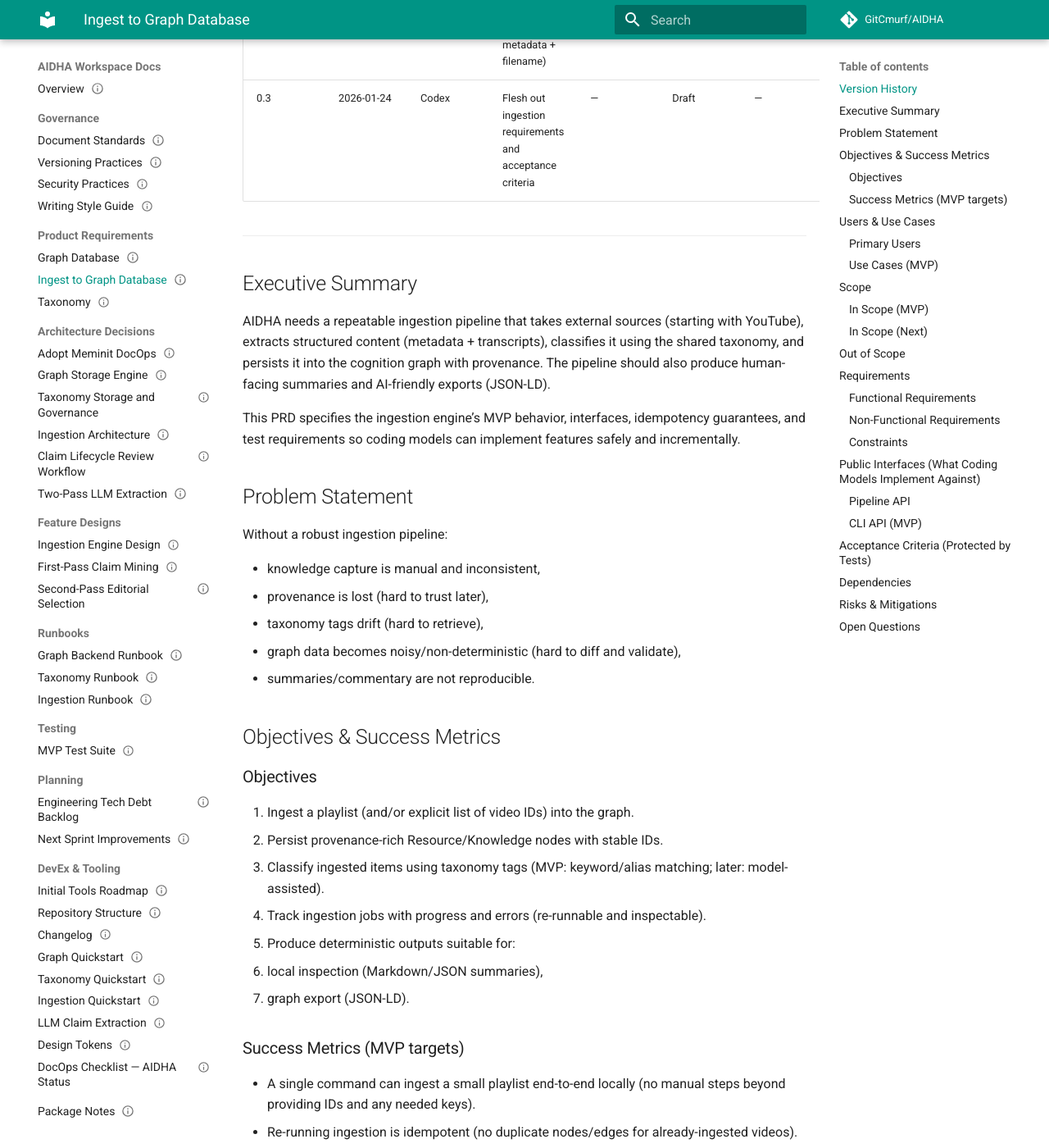
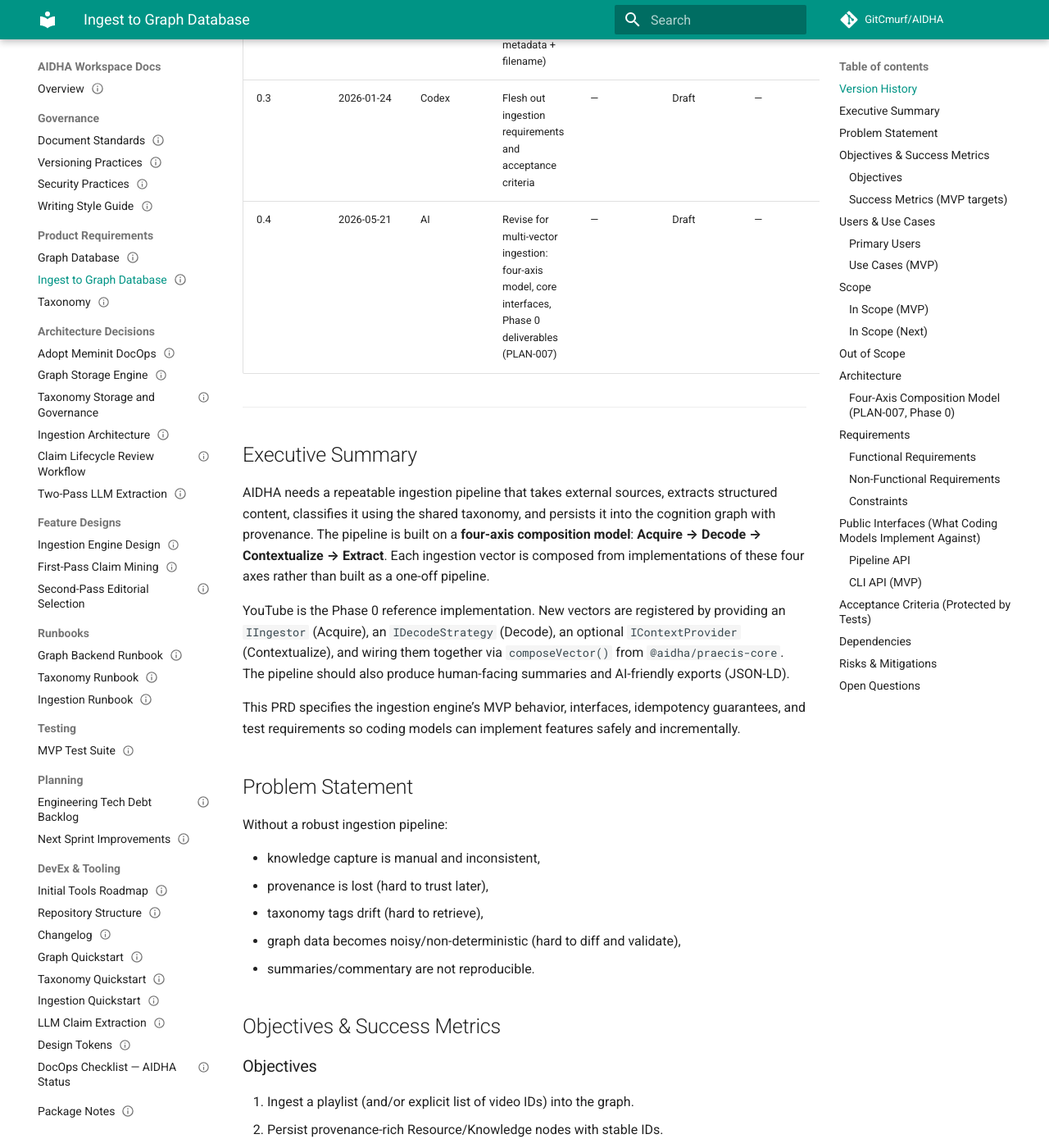
Before and after one commit to GitCmurf/AIDHA, an MkDocs documentation site: the page built from docs/10-prd/prd-002-ingest-to-graph-database.md, in a window 1280 px wide and 1400 px high, scrolled down 504 px. Shown: the whole window at 82% size. Built offline with MkDocs 1.6.1 and Material for MkDocs 9.7.7, drawn with Linux system fonts in a browser that asks for light colours; comment, search, counter and statistics services are not loaded; the version menu is left out; some of the changed text lies outside the part shown.

Commit message:
docs(plan-007): revise PRD-002 + quickstart for multi-vector architecture
- PRD-002 v0.4: add four-axis Architecture section (Acquire/Decode/Contextualize/Extract),
  update Executive Summary and Objectives to reference composeVector/IIngestor/IDecodeStrategy,
  generalize NFR-1 (no-network CI) to all ingestion vectors
- Quickstart v0.26: add Architecture Note identifying the YouTube vector as the Phase 0
  reference implementation and pointing to PRD-002
- catalog.json regenerated by docs:build

Co-Authored-By: Claude Sonnet 4.6 <noreply@anthropic.com>

```diff
--- a/docs/10-prd/prd-002-ingest-to-graph-database.md
+++ b/docs/10-prd/prd-002-ingest-to-graph-database.md
@@ -2,8 +2,8 @@
 document_id: AIDHA-PRD-002
 owner: Ingestion Product Lead
 status: Draft
-last_updated: 2026-01-24
-version: '0.3'
+last_updated: 2026-05-21
+version: '0.4'
 title: Ingest to Graph Database
 type: PRD
 docops_version: '2.0'
@@ -14,8 +14,8 @@ docops_version: '2.0'
 > **Owner:** Ingestion Product Lead
 > **Approvers:** —
 > **Status:** Draft
-> **Version:** 0.3
-> **Last Updated:** 2026-01-24
+> **Version:** 0.4
+> **Last Updated:** 2026-05-21
 > **Type:** PRD
 
 ## Version History
@@ -25,15 +25,22 @@ docops_version: '2.0'
 | 0.1     | 2025-11-09 | TBD    | Skeleton PRD created                                     | —         | Draft  | —         |
 | 0.2     | 2025-12-27 | CMF    | Migrate to Meminit DocOps 2.0 (ID + metadata + filename) | —         | Draft  | —         |
 | 0.3     | 2026-01-24 | Codex  | Flesh out ingestion requirements and acceptance criteria | —         | Draft  | —         |
+| 0.4     | 2026-05-21 | AI     | Revise for multi-vector ingestion: four-axis model, core interfaces, Phase 0 deliverables (PLAN-007) | — | Draft | — |
 
 ---
 
 ## Executive Summary
 
-AIDHA needs a repeatable ingestion pipeline that takes external sources (starting with YouTube),
-extracts structured content (metadata + transcripts), classifies it using the shared taxonomy, and
-persists it into the cognition graph with provenance. The pipeline should also produce human-facing
-summaries and AI-friendly exports (JSON-LD).
+AIDHA needs a repeatable ingestion pipeline that takes external sources, extracts structured content,
+classifies it using the shared taxonomy, and persists it into the cognition graph with provenance.
+The pipeline is built on a **four-axis composition model**: **Acquire → Decode → Contextualize →
+Extract**. Each ingestion vector is composed from implementations of these four axes rather than
+built as a one-off pipeline.
+
+YouTube is the Phase 0 reference implementation. New vectors are registered by providing an
+`IIngestor` (Acquire), an `IDecodeStrategy` (Decode), an optional `IContextProvider`
+(Contextualize), and wiring them together via `composeVector()` from `@aidha/praecis-core`. The
+pipeline should also produce human-facing summaries and AI-friendly exports (JSON-LD).
 
 This PRD specifies the ingestion engine’s MVP behavior, interfaces, idempotency guarantees, and test
 requirements so coding models can implement features safely and incrementally.
@@ -59,6 +66,8 @@ Without a robust ingestion pipeline:
 5. Produce deterministic outputs suitable for:
    - local inspection (Markdown/JSON summaries),
    - graph export (JSON-LD).
+6. Register new ingestion vectors by implementing `IIngestor` + `IDecodeStrategy` and wiring them
+   via `composeVector()` — no per-vector pipeline boilerplate.
 
 ### Success Metrics (MVP targets)
 
@@ -112,6 +121,31 @@ Without a robust ingestion pipeline:
 - Running ingestion as a hosted service (MVP is local CLI).
 - Real-time streaming ingestion.
 - Multi-tenant auth and user management.
+
+## Architecture
+
+### Four-Axis Composition Model (PLAN-007, Phase 0)
+
+Ingestion is decomposed into four composable axes. Each vector wires an implementation per axis;
+shared infrastructure lives in `@aidha/praecis-core`.
+
+| Axis | Interface | Responsibility |
+| --- | --- | --- |
+| **Acquire** | `IIngestor` | Fetch raw bytes/stream and return a `RawSource` |
+| **Decode** | `IDecodeStrategy` | Parse a `RawSource` into `MediaSegment[]` |
+| **Contextualize** | `IContextProvider` | Enrich segments with graph context (stub in Phase 0) |
+| **Extract** | `IChunker` + miner/editor/exporter | Chunk segments and run extraction |
+
+`composeVector(spec: VectorSpec): ComposedVector` assembles the four axes and returns a runnable
+pipeline. `runVector()` drives end-to-end execution.
+
+**`Locator`** is a discriminated union (`timecode | page | dom | message | text | external`) that
+records where in a source document an excerpt originated. `DossierExporter` (in `@aidha/praecis-core`)
+renders Locator-aware deep links in output artifacts. Excerpt nodes carry
+`metadata.locator` so provenance is traceable to the source position.
+
+Each ingestion vector ships: code (ingestor + decode strategy + `VectorSpec` factory) + tests +
+DocOps documentation. YouTube (`packages/praecis/youtube`) is the Phase 0 reference implementation.
 
 ## Requirements
 
@@ -176,7 +210,8 @@ FR-7. **Summaries / commentary outputs (MVP-lite)**
 
 NFR-1. **No-network CI**
 
-- CI/unit tests MUST run without network access using a mock YouTube client.
+- CI/unit tests MUST run without network access for all ingestion vectors (mock clients or fixture
+  data replace real network calls).
 - Network tests, if any, MUST be opt-in/skipped by default.
 
 NFR-2. **Deterministic outputs**
```
Also changed, not shown: docs/01-indices/catalog.json (+4 -4 lines), docs/60-devex/ingest-quickstart.md (+13 -4 lines).
